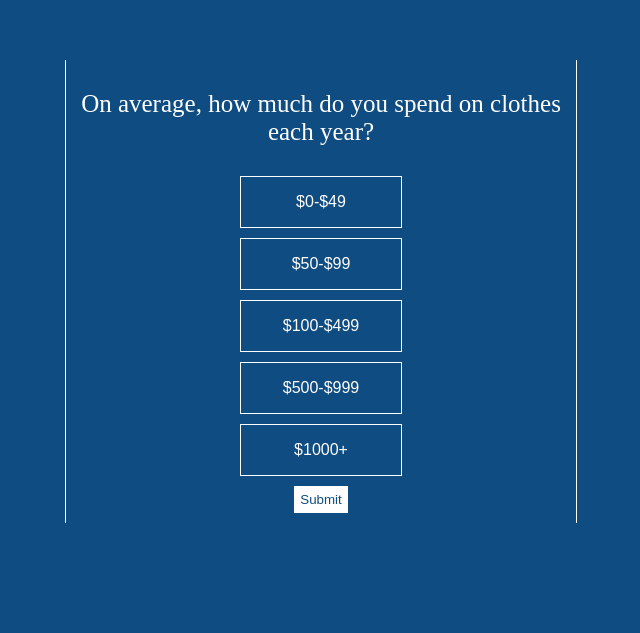
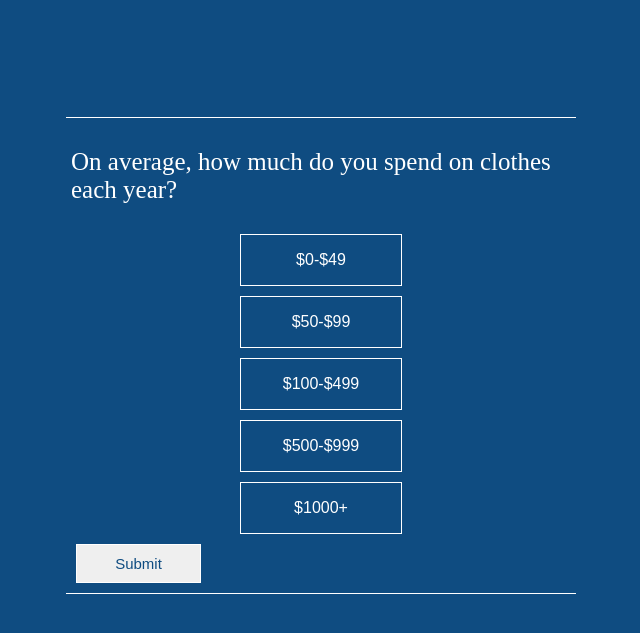
Before and after one commit to JinaZhu/sustainable-fashion, a React (Create React App) app: page /#/survey in a window 1280 px wide. Shown: the part 109-742 px from the top of the page, without its empty margins (319-959 px from the left). Built offline with nearby package versions, Linux system fonts and the light colour scheme.

Commit message:
add active styles to selection buttons

```diff
--- a/src/App.js
+++ b/src/App.js
@@ -4,9 +4,6 @@ import { HashRouter, Route } from "react-router-dom";
 import "./App.css";
 import Homepage from "./Homepage";
 import Survey from "./Surveys";
-
-const DEBUG = process.env.NODE_ENV === "development" ? true : false;
-const PREFIX = DEBUG ? "http://localhost:80" : "";
 
 function App() {
   return (
--- a/src/Surveys/Spending.js
+++ b/src/Surveys/Spending.js
@@ -5,7 +5,9 @@ import {
   Question,
   Options,
   SubmitButton,
+  ButtonContainer,
 } from "./styled";
+import { DEBUG, PREFIX } from "../utils";
 
 const spendingOptions = [
   "$0-$49",
@@ -15,28 +17,33 @@ const spendingOptions = [
   "$1000+",
 ];
 
-const DEBUG = process.env.NODE_ENV === "development" ? true : false;
-const PREFIX = DEBUG ? "http://localhost:80" : "";
-const api_call = PREFIX + "/spending";
+const api_path = PREFIX + "/spending";
 
 const Spending = () => {
-  const [SpendingAmount, setSpendingType] = useState("");
-  console.log(SpendingAmount);
+  const [spendingAmount, setSpendingType] = useState("");
 
-  async function sendSpendingAmount(e, SpendingAmount) {
+  async function sendSpendingAmount(e, spendingAmount) {
     e.preventDefault();
     try {
-      const response = await fetch(api_call, {
+      const response = await fetch(api_path, {
         method: "POST",
         headers: {
           "Content-Type": "application/json",
         },
-        body: JSON.stringify(SpendingAmount),
+        body: JSON.stringify(spendingAmount),
       });
       const data = await response.json();
       console.log(data);
     } catch (error) {
       console.log("error", error);
+    }
+  }
+
+  function checkActive(selectedAmount) {
+    if (spendingAmount === selectedAmount) {
+      return true;
+    } else {
+      return false;
     }
   }
 
@@ -47,14 +54,20 @@ const Spending = () => {
       </Question>
       {spendingOptions.map((option) => {
         return (
-          <SpendingOption key={option} onClick={() => setSpendingType(option)}>
+          <SpendingOption
+            key={option}
+            onClick={() => setSpendingType(option)}
+            isActive={checkActive(option)}
+          >
             <Options>{option}</Options>
           </SpendingOption>
         );
       })}
-      <SubmitButton onClick={(e) => sendSpendingAmount(e, SpendingAmount)}>
-        Submit
-      </SubmitButton>
+      <ButtonContainer>
+        <SubmitButton onClick={(e) => sendSpendingAmount(e, spendingAmount)}>
+          Submit
+        </SubmitButton>
+      </ButtonContainer>
     </SpendingContainer>
   );
 };
--- a/src/Surveys/index.js
+++ b/src/Surveys/index.js
@@ -1,12 +1,14 @@
 import React from "react";
-import { SurveysContainer } from "./styled";
+import { SurveysPage, SurveyContainer } from "./styled";
 import Spending from "./Spending";
 
 const Survey = () => {
   return (
-    <SurveysContainer>
-      <Spending />
-    </SurveysContainer>
+    <SurveysPage>
+      <SurveyContainer>
+        <Spending />
+      </SurveyContainer>
+    </SurveysPage>
   );
 };
 
--- a/src/Surveys/styled.js
+++ b/src/Surveys/styled.js
@@ -1,6 +1,6 @@
-import styled from "styled-components";
+import styled, { css } from "styled-components";
 
-export const SurveysContainer = styled.div`
+export const SurveysPage = styled.div`
   display: flex;
   align-items: center;
   justify-content: center;
@@ -8,10 +8,16 @@ export const SurveysContainer = styled.div`
   background-color: #0f4c81;
 `;
 
+export const SurveyContainer = styled.div`
+  border-top: 1px solid white;
+  margin-top: 10%;
+`;
+
 export const Question = styled.p`
   font-family: "Gravitas One", cursive;
   font-size: 25px;
   color: white;
+  text-align: left;
 `;
 
 export const SpendingContainer = styled.div`
@@ -19,8 +25,7 @@ export const SpendingContainer = styled.div`
   align-items: center;
   justify-content: center;
   flex-direction: column;
-  border-left: 1px solid white;
-  border-right: 1px solid white;
+  border-bottom: 1px solid white;
   width: 500px;
   padding: 5px;
 `;
@@ -34,26 +39,45 @@ export const SpendingOption = styled.div`
   width: 10rem;
   margin: 5px;
   color: white;
+  cursor: pointer;
 
   &:hover {
-    background-color: white;
+    background: #f2f2f2;
     color: #0f4c81;
+    box-shadow: 0 0 10px #f2f2f2, 0 0 40px #f2f2f2, 0 0 80px #f2f2f2;
   }
+  ${(props) => {
+    return (
+      props.isActive &&
+      css`
+        background: #f2f2f2;
+        color: #0f4c81;
+        box-shadow: 0 0 10px #f2f2f2, 0 0 40px #f2f2f2, 0 0 80px #f2f2f2;
+      `
+    );
+  }}
 `;
 
 export const SubmitButton = styled.button`
-  background-color: white;
+  background-color: f2f2f2;
   color: #0f4c81;
-  padding: 5px;
+  padding: 10px;
   margin: 5px;
   font-family: "Montserrat", sans-serif;
+  font-size: 15px;
+  width: 25%;
   border: 1px solid white;
   outline: none;
   cursor: pointer;
 
   &:hover {
-    color: white;
-    background-color: #0f4c81;
     border: 1px solid white;
+    box-shadow: 0 0 10px #f2f2f2, 0 0 40px #f2f2f2, 0 0 80px #f2f2f2;
   }
 `;
+
+export const ButtonContainer = styled.div`
+  display: flex;
+  align-items: flex-start;
+  width: 100%;
+`;
--- /dev/null
+++ b/src/utils.js
@@ -0,0 +1,2 @@
+export const DEBUG = process.env.NODE_ENV === "development" ? true : false;
+export const PREFIX = DEBUG ? "http://localhost:80" : "";
```
